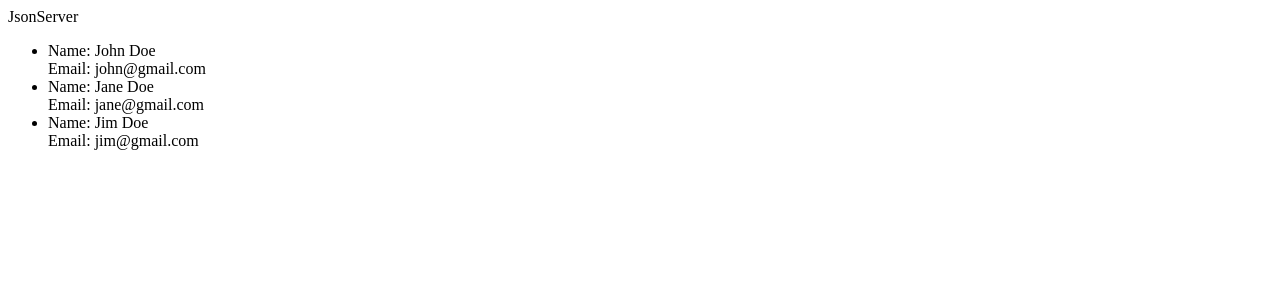
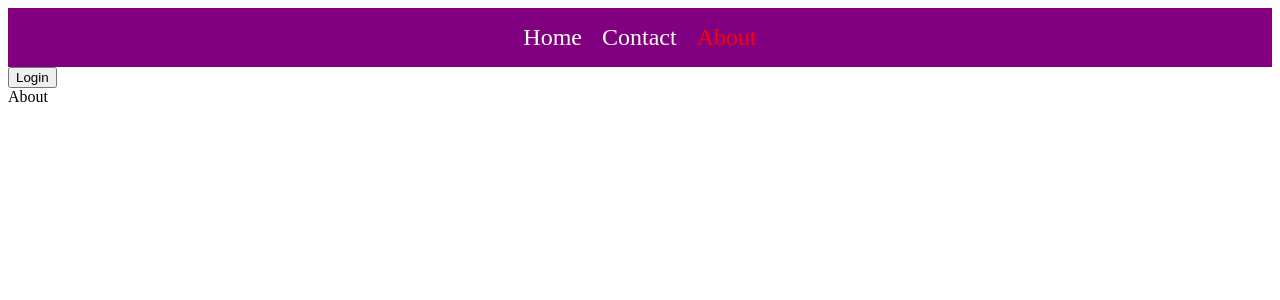
Before and after one commit to fahadPathan7/MERN-stack, a React (Vite) app in the folder vite-project/: page /about in a window 1280 px wide. Shown: the top 300 px of the page. Built offline with nearby package versions, Linux system fonts and the light colour scheme; data requests are answered from the project's data file.

Commit message:
react: learned to change title using react-helmet

```diff
--- a/package.json
+++ b/package.json
@@ -14,7 +14,8 @@
     "jsonwebtoken": "^9.0.2",
     "mongoose": "^8.1.3",
     "multer": "^1.4.5-lts.1",
-    "nodemon": "^3.0.3"
+    "nodemon": "^3.0.3",
+    "react-helmet": "^6.1.0"
   },
   "devDependencies": {
     "cross-env": "^7.0.3"
--- a/vite-project/pages/About.jsx
+++ b/vite-project/pages/About.jsx
@@ -1,4 +1,6 @@
 import React from 'react'
+
+import { Helmet } from 'react-helmet'
 
 import { useSearchParams } from 'react-router-dom'
 const About = () => {
@@ -6,7 +8,11 @@ const About = () => {
   const [searchParams, setSearchParams] = useSearchParams()
 
   return (
-    <div>About
+    <div>
+      <Helmet>
+        <title>About</title>
+      </Helmet>
+      About
       <p>
         {searchParams.get('name')} <br />
         {searchParams.get('email')} <br />
--- a/vite-project/src/App.jsx
+++ b/vite-project/src/App.jsx
@@ -4,12 +4,12 @@
 import React from 'react';
 
 // internal import
-import JsonServer from './components/JsonServer/JsonServer';
+import Router from './components/ProtectedRouting/Router';
 
 function App() {
   return (
     <div>
-      <JsonServer />
+      <Router />
     </div>
   );
 }
```
Also changed, not shown: 2 other files (tests, documents, lock files or other folders).
